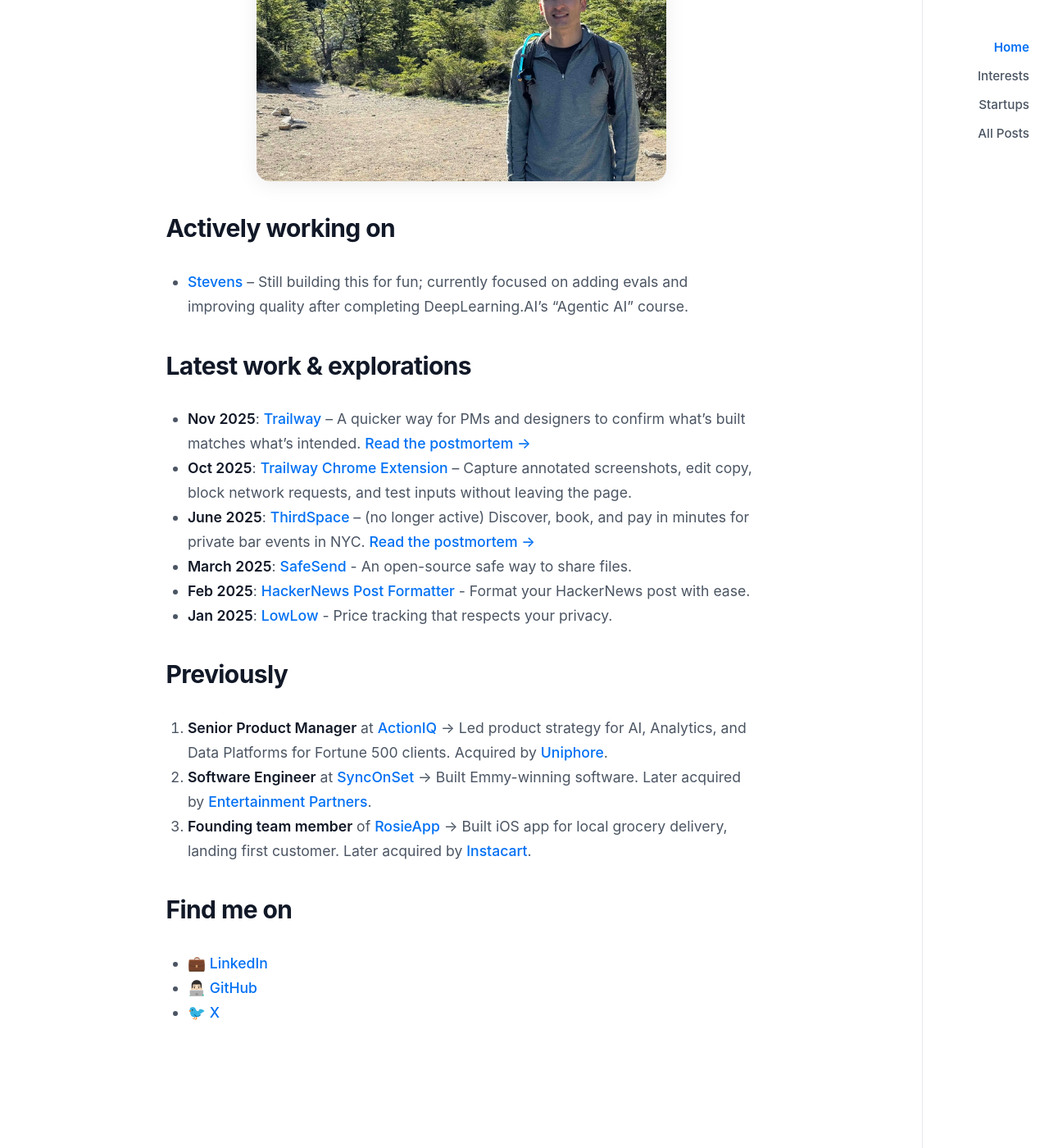
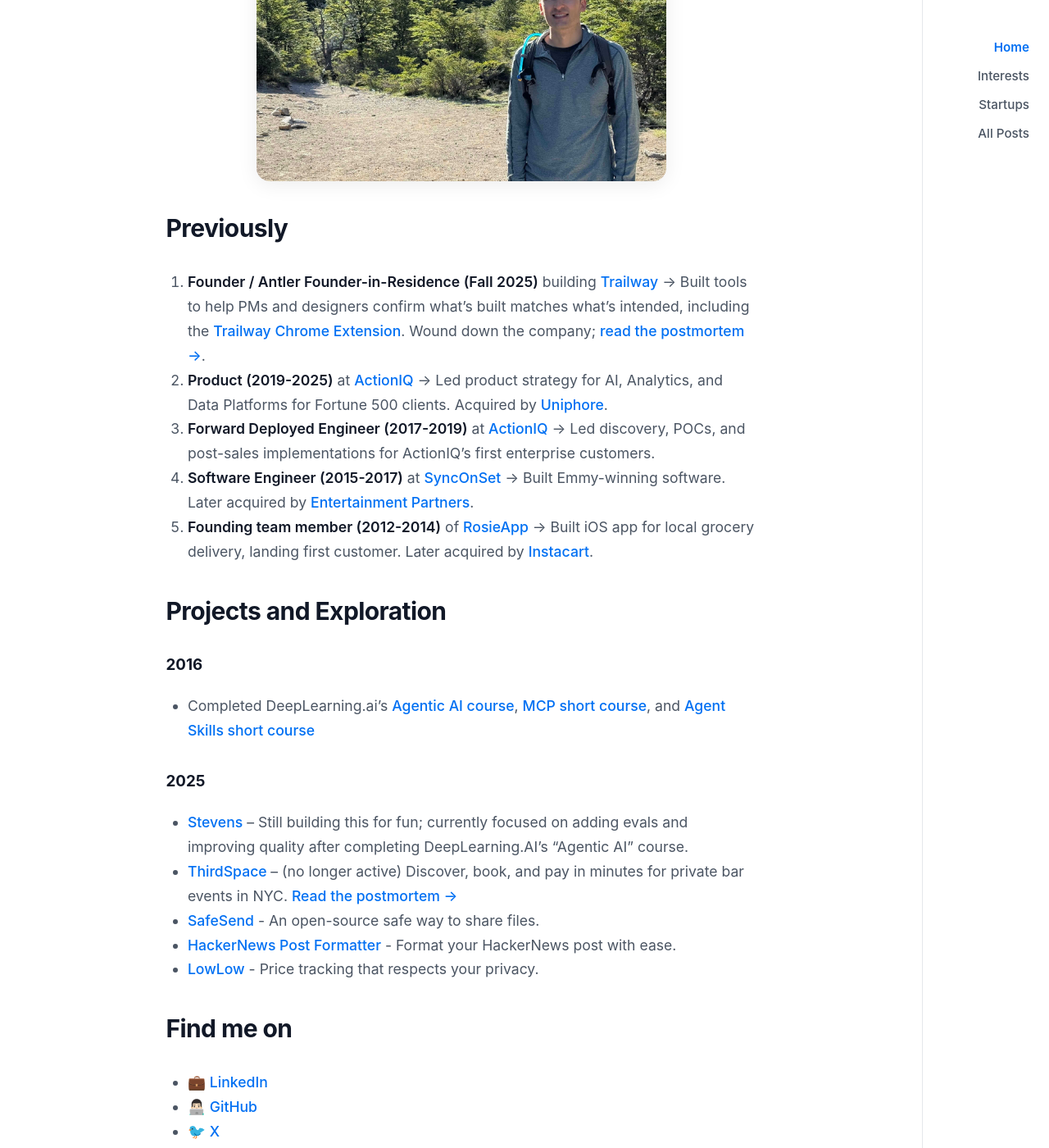
Before and after one commit to PBlanco/pblanco.github.io, a Jekyll site: the page built from index.md, in a window 1280 px wide and 1400 px high, scrolled down 552 px. Shown: the whole window at 82% size. Built offline with Jekyll 4.4.1, drawn with Linux system fonts in a browser that asks for light colours; before the commit the page ends 1882 px from its top, so only the background shows below that.

Commit message:
Update home page content

```diff
--- a/index.md
+++ b/index.md
@@ -13,22 +13,23 @@
 
 ![Peter Blanco - Product Manager and Tech Professional](/assets/home.jpg){: .intro-img }
 
-## Actively working on
+## Previously
+1. **Founder / Antler Founder-in-Residence (Fall 2025)** building [Trailway](https://www.trailway.ai){:target="_blank"} → Built tools to help PMs and designers confirm what’s built matches what’s intended, including the [Trailway Chrome Extension](https://chromewebstore.google.com/detail/dnecicegfbfoiipbiniljinalklfeaak){:target="_blank"}. Wound down the company; [read the postmortem &rarr;](/startup/why-i-shut-down-trailway/).
+2. **Product (2019-2025)** at [ActionIQ](https://actioniq.com){:target="_blank" rel="noopener noreferrer"} → Led product strategy for AI, Analytics, and Data Platforms for Fortune 500 clients. Acquired by [Uniphore](https://uniphore.com){:target="_blank" rel="noopener noreferrer"}.
+3. **Forward Deployed Engineer (2017-2019)** at [ActionIQ](https://actioniq.com){:target="_blank" rel="noopener noreferrer"} → Led discovery, POCs, and post-sales implementations for ActionIQ’s first enterprise customers.
+4. **Software Engineer (2015-2017)** at [SyncOnSet](https://www.synconset.com){:target="_blank" rel="noopener noreferrer"} → Built Emmy-winning software. Later acquired by [Entertainment Partners](https://www.ep.com){:target="_blank" rel="noopener noreferrer"}.
+5. **Founding team member (2012-2014)** of [RosieApp](https://www.rosieapp.com){:target="_blank" rel="noopener noreferrer"} → Built iOS app for local grocery delivery, landing first customer. Later acquired by [Instacart](https://www.instacart.com){:target="_blank" rel="noopener noreferrer"}.
+
+## Projects and Exploration
+### 2016
+- Completed DeepLearning.ai's [Agentic AI course](https://learn.deeplearning.ai/courses/agentic-ai){:target="_blank"}, [MCP short course](https://www.deeplearning.ai/short-courses/mcp-build-rich-context-ai-apps-with-anthropic/){:target="_blank"}, and [Agent Skills short course](https://www.deeplearning.ai/short-courses/agent-skills-with-anthropic/){:target="_blank"}
+
+### 2025
 - [Stevens](https://heystevens.com){:target="_blank"} – Still building this for fun; currently focused on adding evals and improving quality after completing DeepLearning.AI's "Agentic AI" course.
-
-## Latest work & explorations
-- **Nov 2025**: [Trailway](https://www.trailway.ai){:target="_blank"} – A quicker way for PMs and designers to confirm what’s built matches what’s intended. [Read the postmortem &rarr;](/startup/why-i-shut-down-trailway/)
-- **Oct 2025**: [Trailway Chrome Extension](https://chromewebstore.google.com/detail/dnecicegfbfoiipbiniljinalklfeaak){:target="_blank"} – Capture annotated screenshots, edit copy, block network requests, and test inputs without leaving the page.
-- **June 2025**: [ThirdSpace ](/startup/thirdspaces-we-found-a-problem-but-no-business/){:target="_blank"} – (no longer active) Discover, book, and pay in minutes for private bar events in NYC. [Read the postmortem &rarr;](/startup/thirdspaces-we-found-a-problem-but-no-business/)
-- **March 2025**: [SafeSend](https://github.com/PBlanco/SafeSend){:target="_blank"} - An open-source safe way to share files.
-- **Feb 2025**: [HackerNews Post Formatter](https://hnpostformatter.blancotech.com/){:target="_blank"} - Format your HackerNews post with ease.
-- **Jan 2025**: [LowLow](https://lowlow.bot){:target="_blank"} - Price tracking that respects your privacy.
-
-
-## Previously
-1. **Senior Product Manager** at [ActionIQ](https://actioniq.com){:target="_blank" rel="noopener noreferrer"} → Led product strategy for AI, Analytics, and Data Platforms for Fortune 500 clients. Acquired by [Uniphore](https://uniphore.com){:target="_blank" rel="noopener noreferrer"}.
-2. **Software Engineer** at [SyncOnSet](https://www.synconset.com){:target="_blank" rel="noopener noreferrer"} → Built Emmy-winning software. Later acquired by [Entertainment Partners](https://www.ep.com){:target="_blank" rel="noopener noreferrer"}.
-3. **Founding team member** of [RosieApp](https://www.rosieapp.com){:target="_blank" rel="noopener noreferrer"} → Built iOS app for local grocery delivery, landing first customer. Later acquired by [Instacart](https://www.instacart.com){:target="_blank" rel="noopener noreferrer"}.
+- [ThirdSpace ](/startup/thirdspaces-we-found-a-problem-but-no-business/){:target="_blank"} – (no longer active) Discover, book, and pay in minutes for private bar events in NYC. [Read the postmortem &rarr;](/startup/thirdspaces-we-found-a-problem-but-no-business/)
+- [SafeSend](https://github.com/PBlanco/SafeSend){:target="_blank"} - An open-source safe way to share files.
+- [HackerNews Post Formatter](https://hnpostformatter.blancotech.com/){:target="_blank"} - Format your HackerNews post with ease.
+- [LowLow](https://lowlow.bot){:target="_blank"} - Price tracking that respects your privacy.
 
 ## Find me on
 
```
